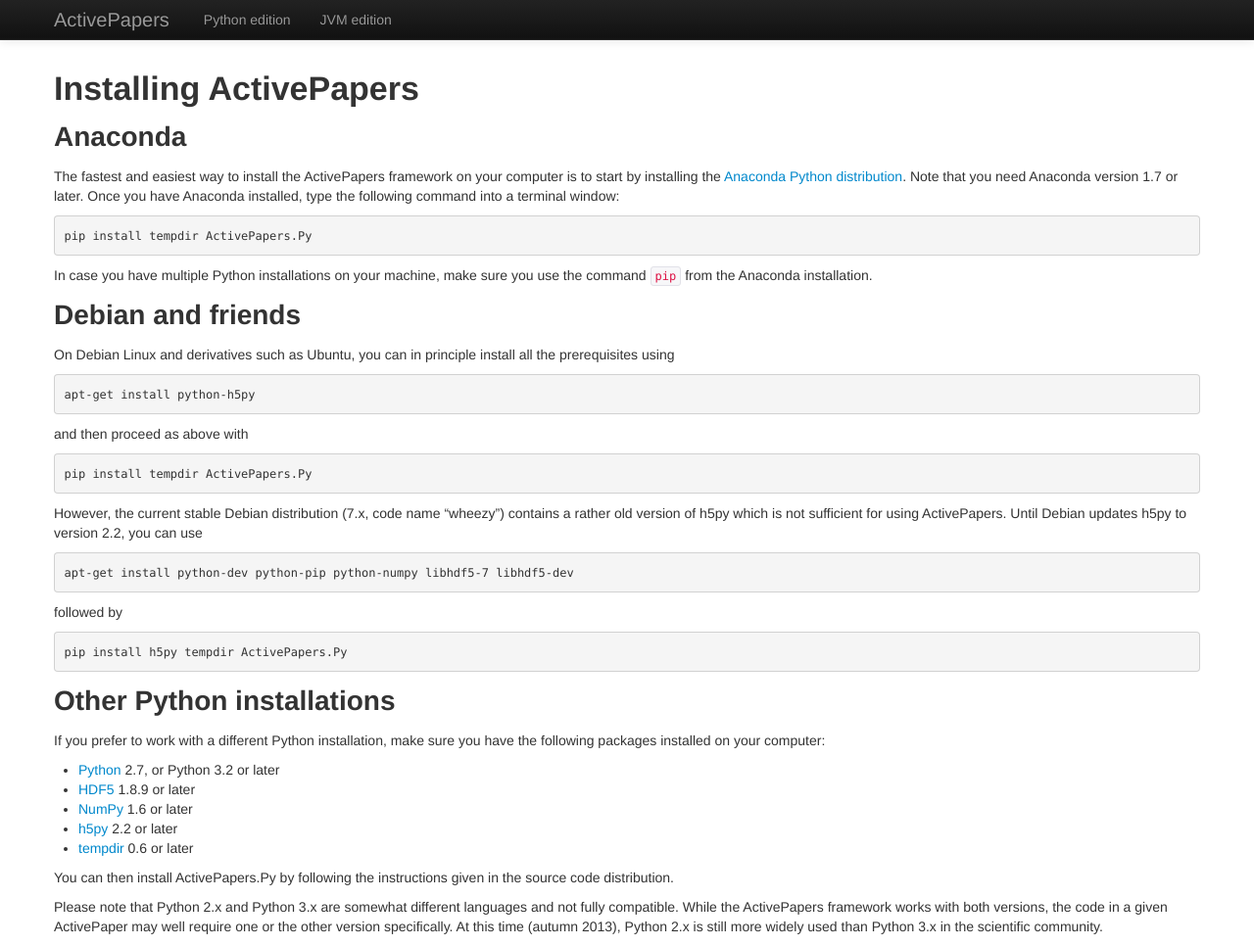
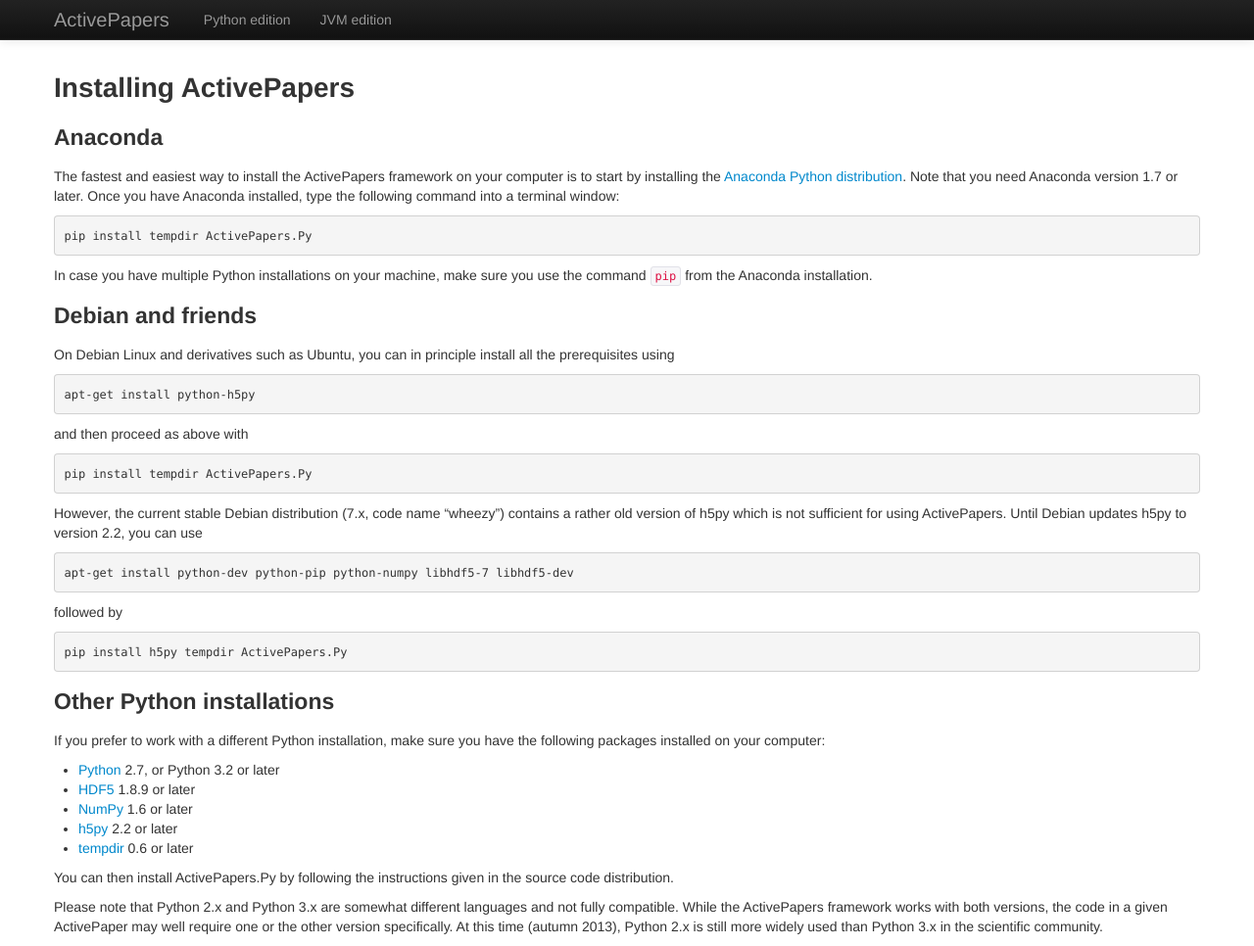
Before and after one commit to activepapers/activepapers.github.io, a Jekyll site: the page built from python-edition/installation.md, in a window 1280 px wide and 966 px high. Shown: the whole window at 98% size. Built offline with Jekyll 4.4.1, drawn with Linux system fonts in a browser that asks for light colours; Markdown is read by kramdown in place of the engine named in the settings.

````diff
--- a/python-edition/installation.md
+++ b/python-edition/installation.md
@@ -3,9 +3,9 @@ layout: default
 title: Installing ActivePapers
 ---
 
-# Installing ActivePapers
+## Installing ActivePapers
 
-## Anaconda
+### Anaconda
 
 The fastest and easiest way to install the ActivePapers framework on
 your computer is to start by installing the
@@ -20,7 +20,7 @@ pip install tempdir ActivePapers.Py
 In case you have multiple Python installations on your machine, make
 sure you use the command `pip` from the Anaconda installation.
 
-## Debian and friends
+### Debian and friends
 
 On Debian Linux and derivatives such as Ubuntu, you can in principle
 install all the prerequisites using
@@ -50,7 +50,7 @@ pip install h5py tempdir ActivePapers.Py
 ```
 
 
-## Other Python installations
+### Other Python installations
 
 If you prefer to work with a different Python installation, make sure
 you have the following packages installed on your computer:
````
Also changed, not shown: python-edition/index.md (+2 -0 lines).
